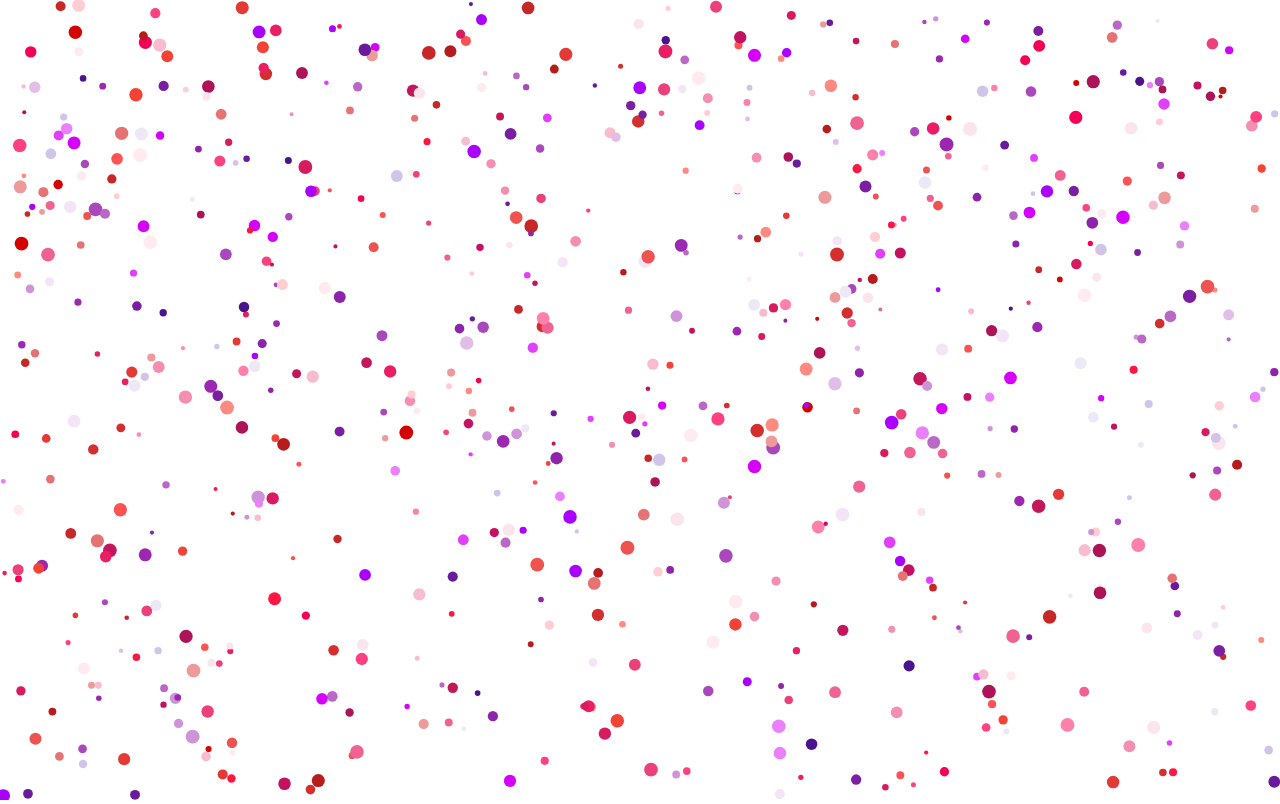
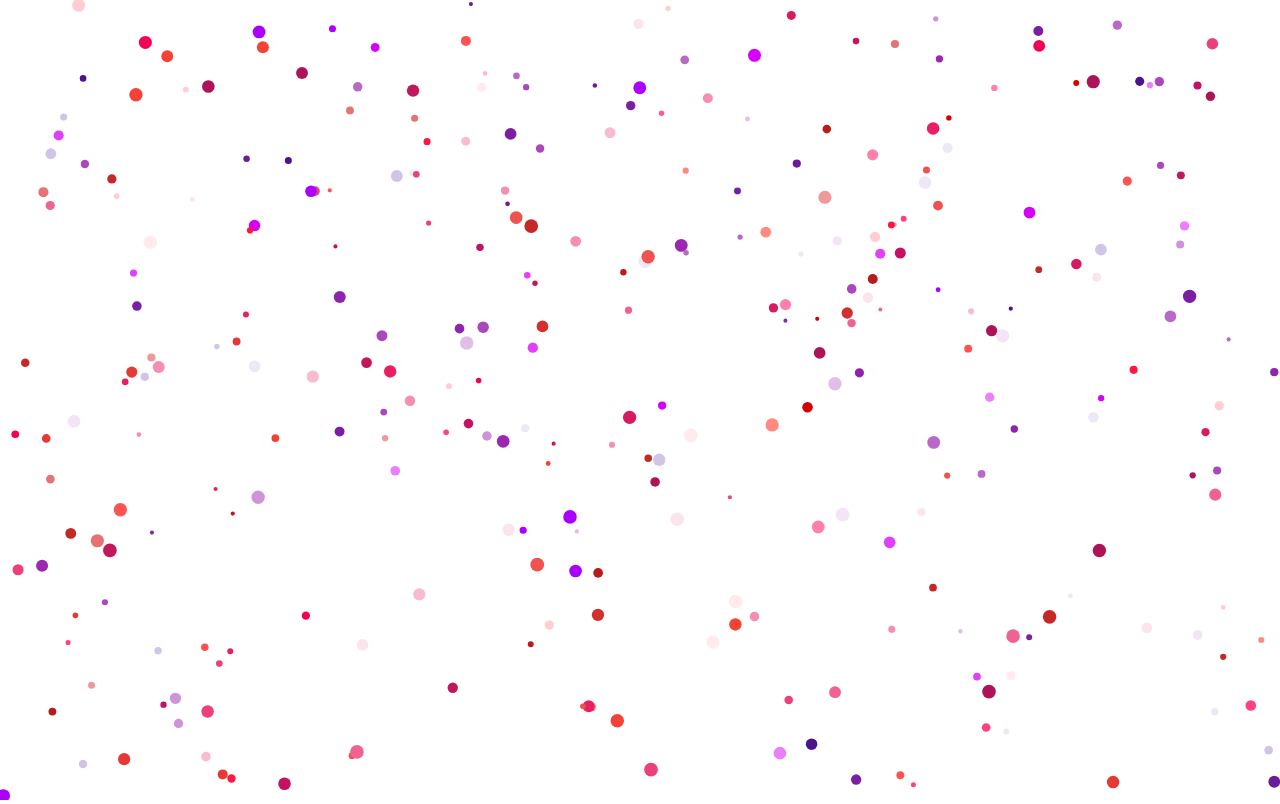
Before and after one commit to gholomKhire/gholomKhire.github.io, a plain HTML site: page index.html in a window 1280 px wide. Drawn offline with Linux system fonts and the light colour scheme.

Commit message:
add some Change ...

```diff
--- a/app.js
+++ b/app.js
@@ -142,7 +142,7 @@ var circleArray = []
 
 var init = () => {
     circleArray = []
-    for (var i = 0; i <= 700; i++) {
+    for (var i = 0; i <= 300; i++) {
         var x = Math.random() * (innerWidth - raidus * 2) + raidus
         var y = Math.random() * (innerHeight - raidus * 2) + raidus
         var dx = Math.floor(Math.random() * 10 - 5) / 5
--- a/index.html
+++ b/index.html
@@ -6,7 +6,7 @@
     <meta http-equiv="X-UA-Compatible" content="IE=edge">
     <meta name="viewport" content="width=device-width, initial-scale=1.0">
     <link rel="stylesheet" href="./style.css">
-    <title>test2</title>
+    <title>GHolomeKhire_Art</title>
 </head>
 
 <body>
```
